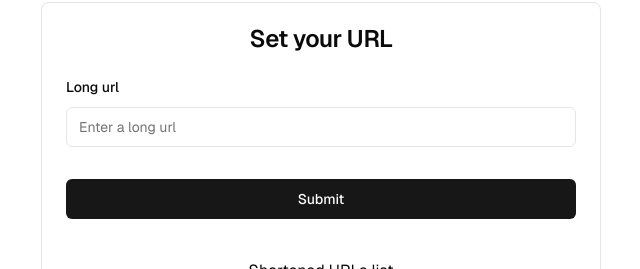
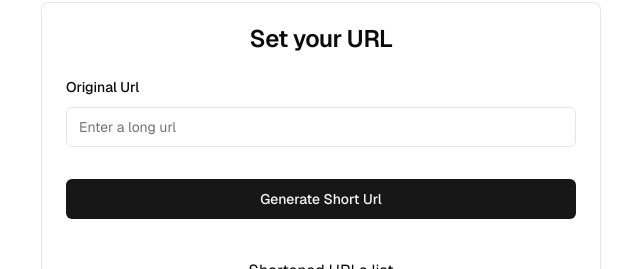
Before and after one commit to marked29/url-shortener, a Next.js app: page / in a window 1280 px wide. Shown: the part 164-433 px from the top of the page, without its empty margins (319-959 px from the left). Built offline with nearby package versions, Linux system fonts and the light colour scheme.

Commit message:
Add fixes

```diff
--- a/src/components/form/url-shortener-form.tsx
+++ b/src/components/form/url-shortener-form.tsx
@@ -21,8 +21,7 @@ const urlSchema = z.object({
 
 type UrlFormFields = z.infer<typeof urlSchema>;
 
-export function UrlShortenerForm() {
-  // 1. Define your form.
+const UrlShortenerForm = () => {
   const form = useForm<UrlFormFields>({
     resolver: zodResolver(urlSchema),
     defaultValues: {
@@ -30,10 +29,7 @@ export function UrlShortenerForm() {
     },
   });
 
-  // 2. Define a submit handler.
   function onSubmit(values: UrlFormFields) {
-    // Do something with the form values.
-    // ✅ This will be type-safe and validated.
     alert(`You entered data: ${values}`);
   }
 
@@ -48,7 +44,7 @@ export function UrlShortenerForm() {
           name="originalUrl"
           render={({ field }) => (
             <FormItem>
-              <FormLabel>Long url</FormLabel>
+              <FormLabel>Original Url</FormLabel>
               <FormControl>
                 <Input
                   placeholder="Enter a long url"
@@ -63,9 +59,11 @@ export function UrlShortenerForm() {
           className="w-full"
           type="submit"
         >
-          Submit
+          Generate Short Url
         </Button>
       </form>
     </Form>
   );
-}
+};
+
+export default UrlShortenerForm;
--- /dev/null
+++ b/src/components/url-list/url-list.tsx
@@ -0,0 +1,21 @@
+import { Card, CardContent, CardHeader } from '../ui/card';
+
+const UrlList = () => (
+  <>
+    <CardHeader className="text-center">
+      <h2>Shortened URLs list</h2>
+    </CardHeader>
+    <Card>
+      <CardContent className="flex gap-4">
+        <ul>
+          <li>rflnrlfrnjl</li>
+          <li>rflnrlfrnjl</li>
+          <li>rflnrlfrnjl</li>
+          <li>rflnrlfrnjl</li>
+        </ul>
+      </CardContent>
+    </Card>
+  </>
+);
+
+export default UrlList;
--- a/src/pages/index.tsx
+++ b/src/pages/index.tsx
@@ -1,3 +1,4 @@
+import Link from 'next/link';
 import {
   Card,
   CardContent,
@@ -5,7 +6,8 @@ import {
   CardTitle,
 } from '@/src/components/ui/card';
 
-import { UrlShortenerForm } from '../components/form/url-shortener-form';
+import UrlShortenerForm from '../components/form/url-shortener-form';
+import UrlList from '../components/url-list/url-list';
 
 export default function Home() {
   return (
@@ -22,31 +24,19 @@ export default function Home() {
           </CardHeader>
           <CardContent className="flex flex-col gap-4">
             <UrlShortenerForm />
-            <CardHeader className="text-center">
-              <h2>Shortened URLs list</h2>
-            </CardHeader>
-            <Card>
-              <CardContent className="flex gap-4">
-                <ul>
-                  <li>rflnrlfrnjl</li>
-                  <li>rflnrlfrnjl</li>
-                  <li>rflnrlfrnjl</li>
-                  <li>rflnrlfrnjl</li>
-                </ul>
-              </CardContent>
-            </Card>
+            <UrlList />
           </CardContent>
         </Card>
       </main>
       <footer className="row-start-3 flex flex-wrap items-center justify-center gap-6">
-        <a
+        <Link
           className="flex items-center gap-2 hover:underline hover:underline-offset-4"
           href="https://github.com/marked29/url-shortener"
           target="_blank"
           rel="noopener noreferrer"
         >
           by Mark
-        </a>
+        </Link>
       </footer>
     </div>
   );
```
